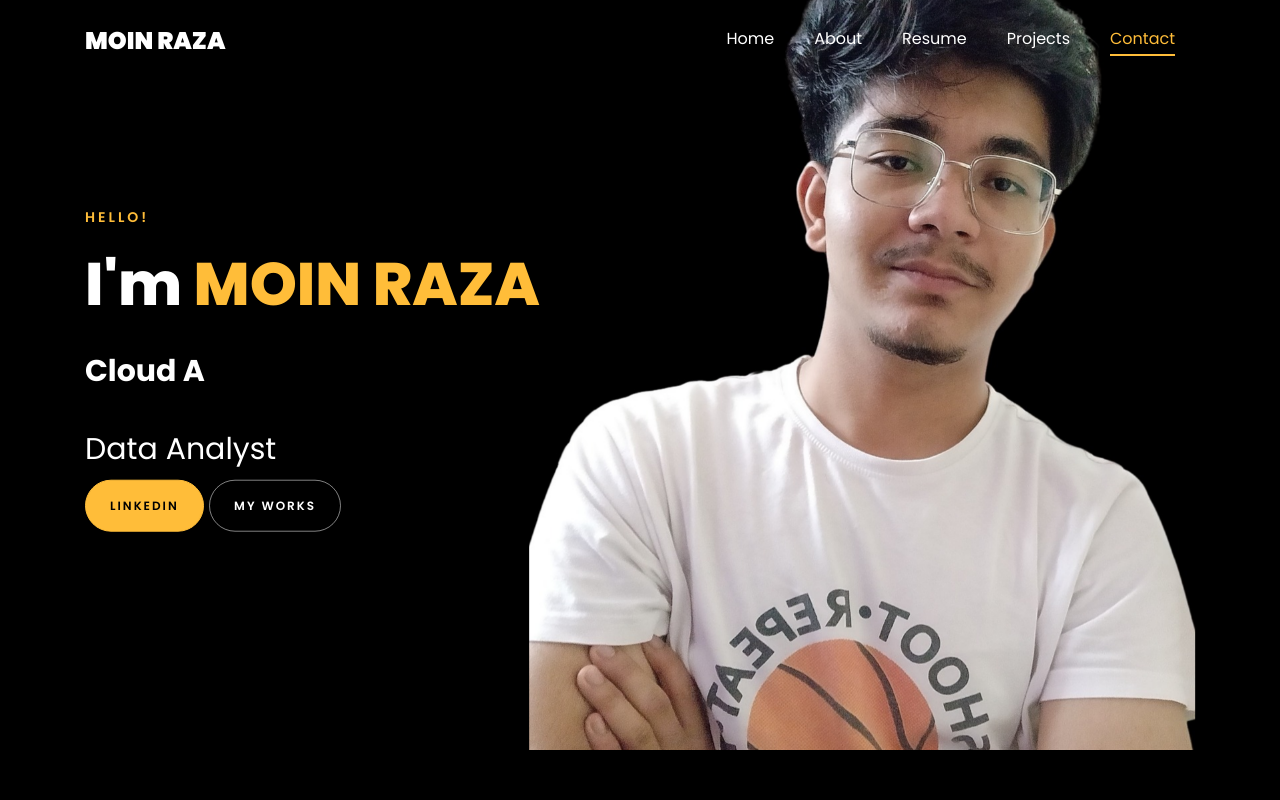
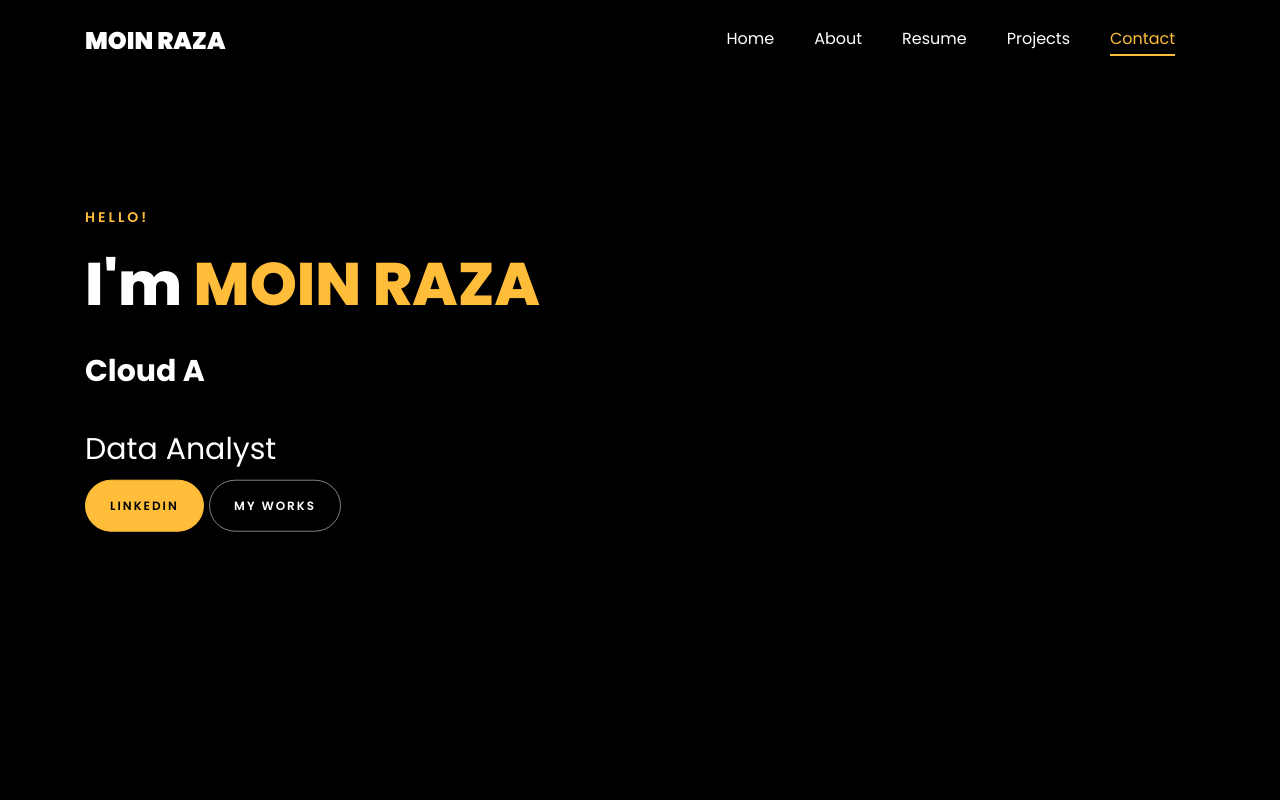
Before and after one commit to MoinRaza007/Portfolio, a plain HTML site: page index.html in a window 1280 px wide. Shown: the top 800 px of the page. Drawn offline with Linux system fonts and the light colour scheme; files whose address does not match are found by name.

Commit message:
index.html

```diff
--- a/index.html
+++ b/index.html
@@ -141,9 +141,9 @@
 	      	<div class="overlay"></div>
 	         <div class="container">
 	          <div class="row d-md-flex no-gutters slider-text align-items-end justify-content-end" data-scrollax-parent="true">
-	          	<div class="one-third js-fullheight order-md-last img" style="background-image:url(images/bg_1.jpeg);">
+<!-- 	          	<div class="one-third js-fullheight order-md-last img" style="background-image:url(images/bg_1.jpeg);">
 	          	 <div class="overlay"></div>
-	          	</div>
+	          	</div> -->
 		          <div class="one-forth d-flex  align-items-center ftco-animate" data-scrollax=" properties: { translateY: '70%' }">
 		          	<div class="text">
 		          		<span class="subheading">Hello!</span>
```
